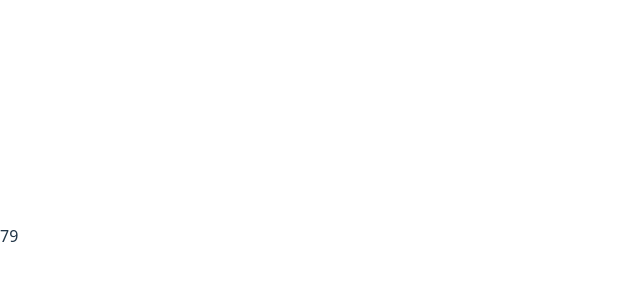
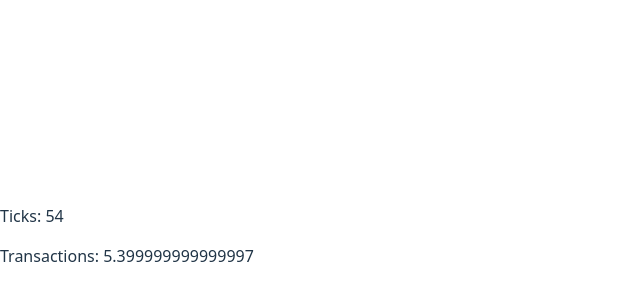
Before and after one commit to Filipsys/incremental-game, a React (Vite) app: page / in a window 1280 px wide. Shown: the part 164-464 px from the top of the page, without its empty margins (0-640 px from the left). Built offline with nearby package versions, Linux system fonts and the light colour scheme.

Commit message:
Basic transactions increase based on rate

```diff
--- a/src/App.tsx
+++ b/src/App.tsx
@@ -3,20 +3,32 @@
 
 type GameStore = {
   ticks: number;
+  transactions: number;
+  transactionsPerTick: number;
   setTicks: (ticks: number) => void;
+  setTransactionsPerTick: (transactionsPerTick: number) => void;
 
   startTick: () => void;
 };
 
 const useStore = create<GameStore>((set) => ({
   ticks: 0,
+  transactions: 0,
+  transactionsPerTick: 0.1,
   setTicks: (ticks: number) => set({ ticks: ticks }),
+  setTransactionsPerTick: (transactionsPerTick: number) =>
+    set({ transactionsPerTick: transactionsPerTick }),
 
-  startTick: () => set((state) => ({ ticks: state.ticks + 1 })),
+  startTick: () =>
+    set((state) => ({
+      ticks: state.ticks + 1,
+      transactions: state.transactions + state.transactionsPerTick,
+    })),
 }));
 
 function App() {
   const ticks = useStore((state) => state.ticks);
+  const transactions = useStore((state) => state.transactions);
   const startTick = useStore((state) => state.startTick);
 
   useEffect(() => {
@@ -27,7 +39,8 @@
 
   return (
     <>
-      <p>{ticks}</p>
+      <p>Ticks: {ticks}</p>
+      <p>Transactions: {transactions}</p>
     </>
   );
 }
```
